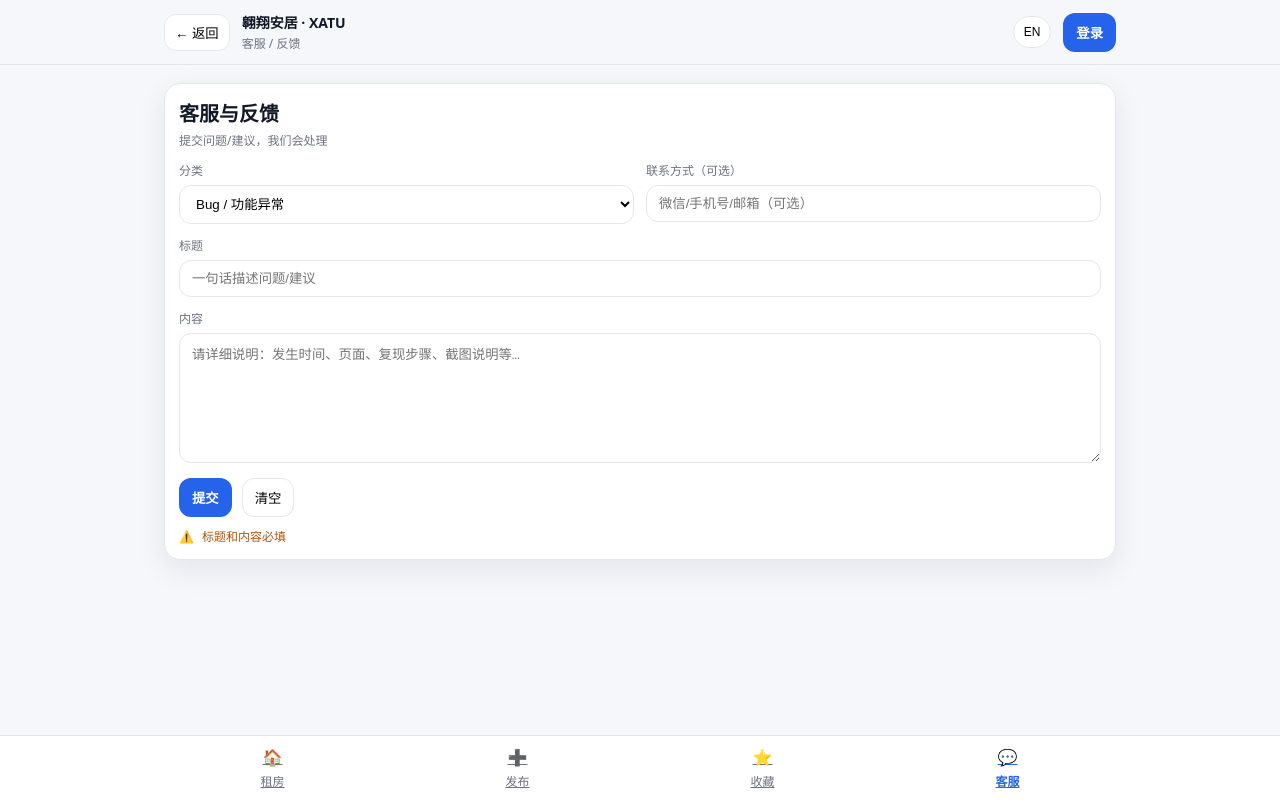
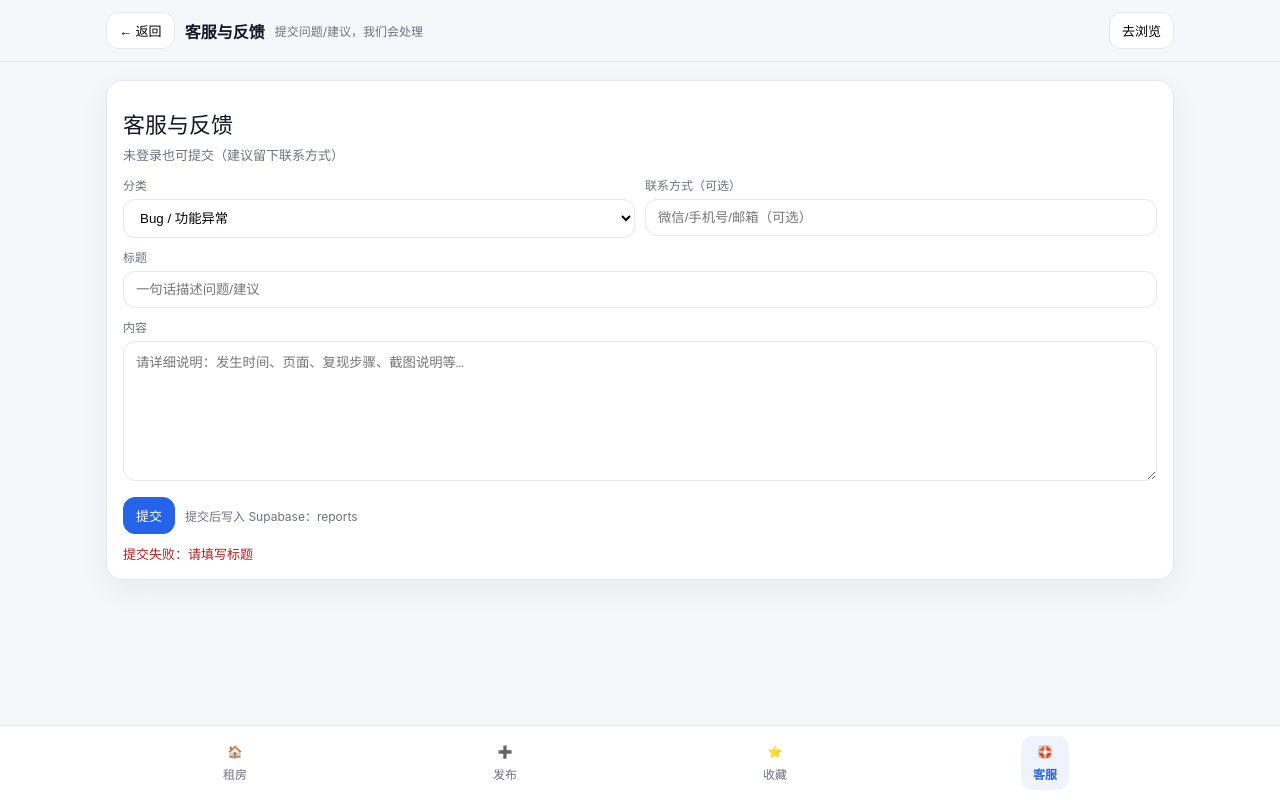
Before and after one commit to guodazhi/rent-final, a website: page support.html in a window 1280 px wide. Both pictures are taken after a click on the button "提交". Drawn offline with nearby package versions, Linux system fonts and the light colour scheme.

Commit message:
Update support.html

```diff
--- a/support.html
+++ b/support.html
@@ -1,174 +1,134 @@
 <!doctype html>
 <html lang="zh-CN">
 <head>
-  <meta charset="utf-8" />
-  <meta name="viewport" content="width=device-width,initial-scale=1" />
-  <title>客服与反馈 · 翱翔安居</title>
+  <meta charset="utf-8"/>
+  <meta name="viewport" content="width=device-width, initial-scale=1"/>
+  <title>客服与反馈 - 翻翔安居 · XATU</title>
 
-  <!-- ✅ 每个页面都要加的脚本（放在 head） -->
-  <script src="assets/config.js"></script>
-  <script src="https://unpkg.com/@supabase/supabase-js@2"></script>
+  <script src="/assets/config.js"></script>
+  <script src="https://cdn.jsdelivr.net/npm/@supabase/supabase-js@2"></script>
 
   <style>
-    :root{--bg:#f6f7fb;--card:#fff;--text:#111827;--muted:#6b7280;--line:#e5e7eb;--pri:#2563eb;--pri2:#1d4ed8;--shadow:0 10px 30px rgba(17,24,39,.08);--r:16px;}
+    :root{--bg:#f6f7fb;--card:#fff;--text:#111827;--muted:#6b7280;--primary:#2563eb;--primary2:#1d4ed8;--border:#e5e7eb;--shadow:0 10px 30px rgba(0,0,0,.06);--r:16px}
     *{box-sizing:border-box}
-    body{margin:0;font-family:ui-sans-serif,system-ui,-apple-system,"Segoe UI",Roboto,"PingFang SC","Microsoft YaHei",Arial;background:var(--bg);color:var(--text)}
-    .topbar{position:sticky;top:0;z-index:20;background:rgba(246,247,251,.85);backdrop-filter:blur(10px);border-bottom:1px solid var(--line)}
-    .topbar-inner{max-width:980px;margin:0 auto;padding:12px 14px;display:flex;align-items:center;gap:12px}
-    .btn-ghost{border:1px solid var(--line);background:#fff;border-radius:12px;padding:8px 10px;cursor:pointer}
-    .brand{display:flex;align-items:center;gap:10px;min-width:260px}
-    .logo{width:36px;height:36px;border-radius:10px;border:1px solid var(--line);background:#fff;object-fit:cover}
-    .brand h1{margin:0;font-size:14px}
-    .brand p{margin:2px 0 0;font-size:12px;color:var(--muted)}
-    .sp{flex:1}
-    .chip{border:1px solid var(--line);background:#fff;border-radius:999px;padding:8px 10px;font-size:12px;cursor:pointer}
-    .btn{border:1px solid transparent;background:var(--pri);color:#fff;border-radius:12px;padding:9px 12px;cursor:pointer;font-weight:700}
-    .btn:hover{background:var(--pri2)}
-    .wrap{max-width:980px;margin:0 auto;padding:18px 14px 90px}
-    .panel{background:var(--card);border:1px solid var(--line);border-radius:var(--r);box-shadow:var(--shadow);padding:14px}
-    .title{font-size:20px;margin:0 0 4px}
-    .sub{font-size:12px;color:var(--muted);margin:0 0 12px}
-    .grid{display:grid;gap:12px}
-    @media(min-width:860px){.grid{grid-template-columns:repeat(2,1fr)}}
+    body{margin:0;background:var(--bg);color:var(--text);font-family:-apple-system,BlinkMacSystemFont,"Segoe UI",Roboto,"PingFang SC","Microsoft YaHei",Arial}
+    .top{position:sticky;top:0;z-index:50;background:rgba(246,247,251,.85);backdrop-filter:blur(10px);border-bottom:1px solid var(--border)}
+    .topin{max-width:1100px;margin:0 auto;padding:12px 16px;display:flex;align-items:center;gap:10px}
+    .btn{border:1px solid var(--border);background:#fff;border-radius:12px;padding:8px 12px;font-size:13px;cursor:pointer}
+    .btn.primary{background:var(--primary);border-color:var(--primary);color:#fff}
+    .btn.primary:hover{background:var(--primary2)}
+    .container{max-width:1100px;margin:0 auto;padding:18px 16px 96px}
+    .panel{background:var(--card);border:1px solid var(--border);border-radius:var(--r);box-shadow:var(--shadow);padding:16px}
+    .title{margin:10px 0 6px;font-size:22px}
+    .sub{color:var(--muted);font-size:13px;margin-bottom:12px}
+    .grid2{display:grid;grid-template-columns:1fr 1fr;gap:10px}
     .field label{display:block;font-size:12px;color:var(--muted);margin:0 0 6px}
-    .field input,.field select,.field textarea{width:100%;padding:10px 12px;border-radius:12px;border:1px solid var(--line);background:#fff;outline:none}
-    textarea{min-height:130px;resize:vertical}
-    .row{display:flex;gap:10px;align-items:center;flex-wrap:wrap;margin-top:10px}
-    .btn-lite{border:1px solid var(--line);background:#fff;border-radius:12px;padding:9px 12px;cursor:pointer}
-    .warn{margin-top:10px;color:#b45309;font-size:12px;display:flex;gap:8px;align-items:center}
-    .nav{position:fixed;left:0;right:0;bottom:0;background:#fff;border-top:1px solid var(--line)}
-    .nav-inner{max-width:980px;margin:0 auto;display:flex}
-    .nav a{flex:1;padding:10px 6px;text-align:center;font-size:12px;color:var(--muted);display:flex;flex-direction:column;gap:4px;align-items:center}
-    .nav a.active{color:var(--pri);font-weight:800}
-    .ico{font-size:16px}
+    .field input,.field select,.field textarea{width:100%;padding:10px 12px;border:1px solid var(--border);border-radius:12px;outline:none;background:#fff}
+    .field textarea{min-height:140px;resize:vertical}
+    .hint{font-size:12px;color:var(--muted)}
+    .err{color:#b91c1c;font-size:13px;margin-top:10px;display:none}
+    .nav{position:fixed;left:0;right:0;bottom:0;background:#fff;border-top:1px solid var(--border);display:flex;justify-content:center;z-index:60}
+    .navin{width:min(1100px,100%);display:flex;justify-content:space-around;padding:10px}
+    .nav a{display:flex;flex-direction:column;align-items:center;gap:6px;font-size:12px;color:var(--muted);padding:8px 12px;border-radius:12px;text-decoration:none}
+    .nav a.active{color:var(--primary);background:rgba(37,99,235,.08);font-weight:700}
+    @media(max-width:860px){.grid2{grid-template-columns:1fr}}
   </style>
 </head>
-
 <body>
-  <div class="topbar">
-    <div class="topbar-inner">
-      <button class="btn-ghost" id="btnBack">← 返回</button>
-      <div class="brand">
-        <img class="logo" src="assets/logo.png" alt="logo" onerror="this.style.display='none'">
-        <div>
-          <h1>翱翔安居 · XATU</h1>
-          <p>客服 / 反馈</p>
-        </div>
-      </div>
-      <div class="sp"></div>
-      <button class="chip" id="btnLang">EN</button>
-      <button class="btn" id="btnLogin">登录</button>
+  <div class="top">
+    <div class="topin">
+      <button class="btn" onclick="history.back()">← 返回</button>
+      <div style="font-weight:800">客服与反馈</div>
+      <div style="color:var(--muted);font-size:12px">提交问题/建议，我们会处理</div>
+      <div style="flex:1"></div>
+      <button class="btn" onclick="location.href='/'">去浏览</button>
     </div>
   </div>
 
-  <div class="wrap">
+  <div class="container">
     <div class="panel">
-      <h2 class="title">客服与反馈</h2>
-      <p class="sub">提交问题/建议，我们会处理</p>
+      <div class="title">客服与反馈</div>
+      <div class="sub">未登录也可提交（建议留下联系方式）</div>
 
-      <div class="grid">
+      <div class="grid2">
         <div class="field">
           <label>分类</label>
           <select id="category">
-            <option value="Bug">Bug / 功能异常</option>
-            <option value="Suggestion">建议 / 优化</option>
-            <option value="Report">举报 / 违规</option>
-            <option value="Other">其他</option>
+            <option>Bug / 功能异常</option>
+            <option>体验建议</option>
+            <option>内容举报</option>
+            <option>其他</option>
           </select>
         </div>
         <div class="field">
           <label>联系方式（可选）</label>
-          <input id="contact" placeholder="微信/手机号/邮箱（可选）" />
+          <input id="contact" placeholder="微信/手机号/邮箱（可选）">
+        </div>
       </div>
 
-        <div class="field" style="grid-column:1/-1">
+      <div class="field" style="margin-top:10px">
         <label>标题</label>
-          <input id="title" placeholder="一句话描述问题/建议" />
+        <input id="title" placeholder="一句话描述问题/建议">
       </div>
 
-        <div class="field" style="grid-column:1/-1">
+      <div class="field" style="margin-top:10px">
         <label>内容</label>
         <textarea id="content" placeholder="请详细说明：发生时间、页面、复现步骤、截图说明等…"></textarea>
       </div>
+
+      <div style="display:flex;gap:10px;align-items:center;margin-top:12px;flex-wrap:wrap">
+        <button class="btn primary" id="btnSend" onclick="submitReport()">提交</button>
+        <span class="hint">提交后写入 Supabase：reports</span>
       </div>
 
-      <div class="row">
-        <button class="btn" id="sendBtn">提交</button>
-        <button class="btn-lite" id="clearBtn">清空</button>
-        <span style="font-size:12px;color:#6b7280" id="msg"></span>
-      </div>
-
-      <div class="warn" id="warn" style="display:none">⚠️ <span id="warnText"></span></div>
+      <div id="err" class="err"></div>
     </div>
   </div>
 
   <div class="nav">
-    <div class="nav-inner">
-      <a href="./index.html"><div class="ico">🏠</div><div>租房</div></a>
-      <a href="./submit.html"><div class="ico">➕</div><div>发布</div></a>
-      <a href="./favorites.html"><div class="ico">⭐</div><div>收藏</div></a>
-      <a class="active" href="./support.html"><div class="ico">💬</div><div>客服</div></a>
+    <div class="navin">
+      <a href="/"><span>🏠</span><span>租房</span></a>
+      <a href="/submit"><span>➕</span><span>发布</span></a>
+      <a href="/favorites"><span>⭐</span><span>收藏</span></a>
+      <a class="active" href="/support"><span>🛟</span><span>客服</span></a>
     </div>
   </div>
 
   <script>
-    const LANG_KEY="xatu_lang";
-    function getLang(){return localStorage.getItem(LANG_KEY)||"zh";}
-    function setLang(v){localStorage.setItem(LANG_KEY,v);location.reload();}
+    window.sb = window.supabase.createClient(window.APP_CONFIG.SUPABASE_URL, window.APP_CONFIG.SUPABASE_ANON_KEY);
 
-    function cfgOk(){
-      return window.APP_CONFIG
-        && typeof window.APP_CONFIG.SUPABASE_URL==="string"
-        && window.APP_CONFIG.SUPABASE_URL.startsWith("http")
-        && typeof window.APP_CONFIG.SUPABASE_ANON_KEY==="string"
-        && window.APP_CONFIG.SUPABASE_ANON_KEY.length>20;
+    function setErr(msg){ const e=document.getElementById("err"); e.style.display=msg?'block':'none'; e.textContent=msg||''; }
+
+    async function submitReport(){
+      setErr("");
+      const btn=document.getElementById("btnSend");
+      btn.disabled=true; btn.textContent="提交中…";
+      try{
+        const category=document.getElementById("category").value;
+        const contact=document.getElementById("contact").value.trim();
+        const title=document.getElementById("title").value.trim();
+        const content=document.getElementById("content").value.trim();
+
+        if(!title) throw new Error("请填写标题");
+        if(!content) throw new Error("请填写内容");
+
+        const { data: u } = await window.sb.auth.getUser();
+        const user_id = u?.user?.id || null;
+
+        const { error } = await window.sb.from("reports").insert({
+          category, contact, title, content, user_id
+        });
+        if(error) throw new Error(error.message);
+
+        alert("提交成功：感谢反馈");
+        document.getElementById("title").value="";
+        document.getElementById("content").value="";
+      }catch(e){
+        setErr("提交失败：" + e.message);
+      }finally{
+        btn.disabled=false; btn.textContent="提交";
       }
-    const sb = cfgOk() ? supabase.createClient(window.APP_CONFIG.SUPABASE_URL, window.APP_CONFIG.SUPABASE_ANON_KEY) : null;
-
-    function back(){ if(history.length>1) history.back(); else location.href="./index.html"; }
-    document.getElementById("btnBack").onclick=back;
-    document.getElementById("btnLang").onclick=()=>setLang(getLang()==="en"?"zh":"en");
-    document.getElementById("btnLogin").onclick=()=>location.href="./index.html"; // 登录入口在首页弹窗
-
-    function warn(msg){
-      document.getElementById("warnText").textContent=msg;
-      document.getElementById("warn").style.display="flex";
     }
-    function clearWarn(){ document.getElementById("warn").style.display="none"; }
-
-    document.getElementById("clearBtn").onclick=()=>{
-      ["contact","title","content"].forEach(id=>document.getElementById(id).value="");
-      clearWarn(); document.getElementById("msg").textContent="";
-    };
-
-    document.getElementById("sendBtn").onclick=async()=>{
-      clearWarn();
-      if(!sb) return warn("未配置 Supabase：请先填写 assets/config.js");
-
-      const payload={
-        category: document.getElementById("category").value,
-        contact: document.getElementById("contact").value.trim(),
-        title: document.getElementById("title").value.trim(),
-        content: document.getElementById("content").value.trim()
-      };
-      if(!payload.title || !payload.content) return warn("标题和内容必填");
-
-      try{
-        // 如果你 reports 表有 student_id / user_id 字段，登录后补上
-        const {data:ud}=await sb.auth.getUser();
-        if(ud?.user){
-          payload.user_id = ud.user.id; // 若列不存在会报错 → 你就把这行删掉
-        }
-
-        const {error}=await sb.from("reports").insert(payload);
-        if(error) throw error;
-
-        document.getElementById("msg").textContent="✅ 已提交，感谢反馈";
-        setTimeout(()=>location.href="./index.html", 700);
-      }catch(e){
-        warn("提交失败："+(e.message||e)+"（如果报列不存在，把 user_id 那行删掉）");
-      }
-    };
   </script>
 </body>
 </html>
```
Lines whose indentation alone changed are shown as unchanged.
